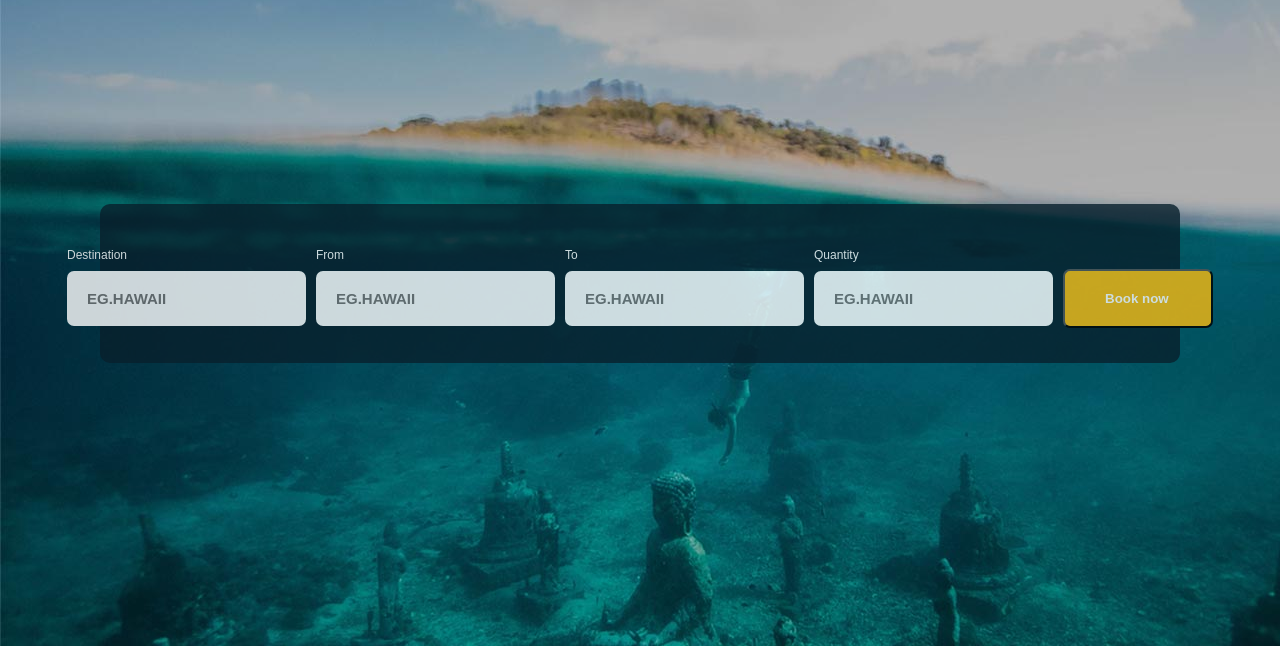
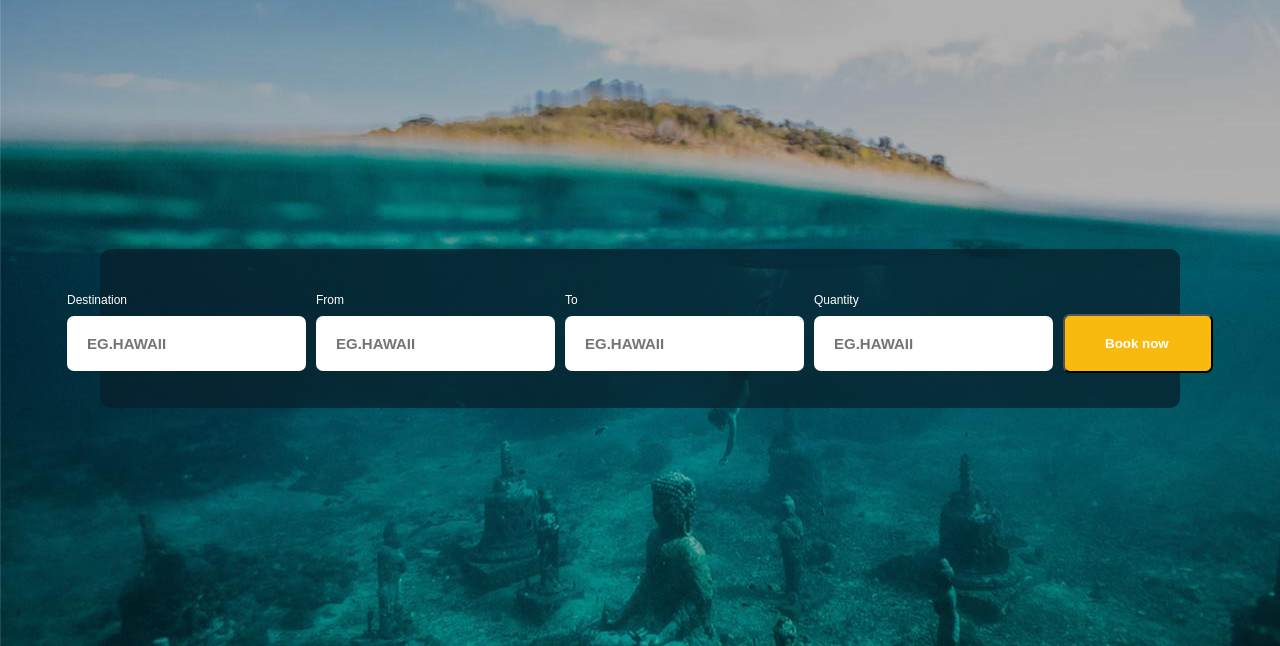
Before and after one commit to Naren-2001-k/Templates, a plain HTML site: page Templates_1.html in a window 1280 px wide. Shown: the part 154-800 px from the top of the page. Drawn offline with Linux system fonts and the light colour scheme.

Commit message:
templates done

```diff
--- a/Templates_1.css
+++ b/Templates_1.css
@@ -18,10 +18,9 @@
 }
 .form__group {
   display: flex;
-  background-color: rgb(8, 32, 44);
-  opacity: 0.8;
+  background-color: rgba(8, 31, 43, 0.747);
   justify-content: center;
-  margin-top: 230px;
+  margin-top: 275px;
   border-radius: 10px;
   margin-left: 100px;
   margin-right: 100px;
@@ -30,7 +29,6 @@
   display: flex;
   flex-direction: column;
   padding: 5px;
-  opacity: 0.2px;
   margin: 30px 0px;
   color: white;
   line-height: 32px;
```
